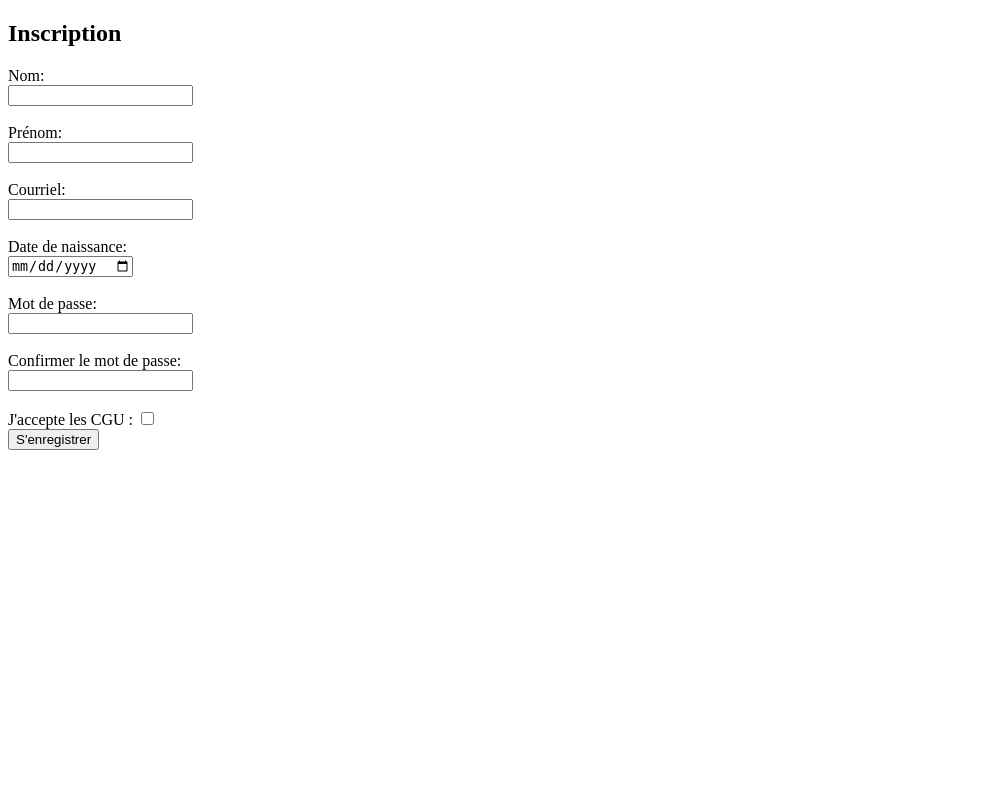
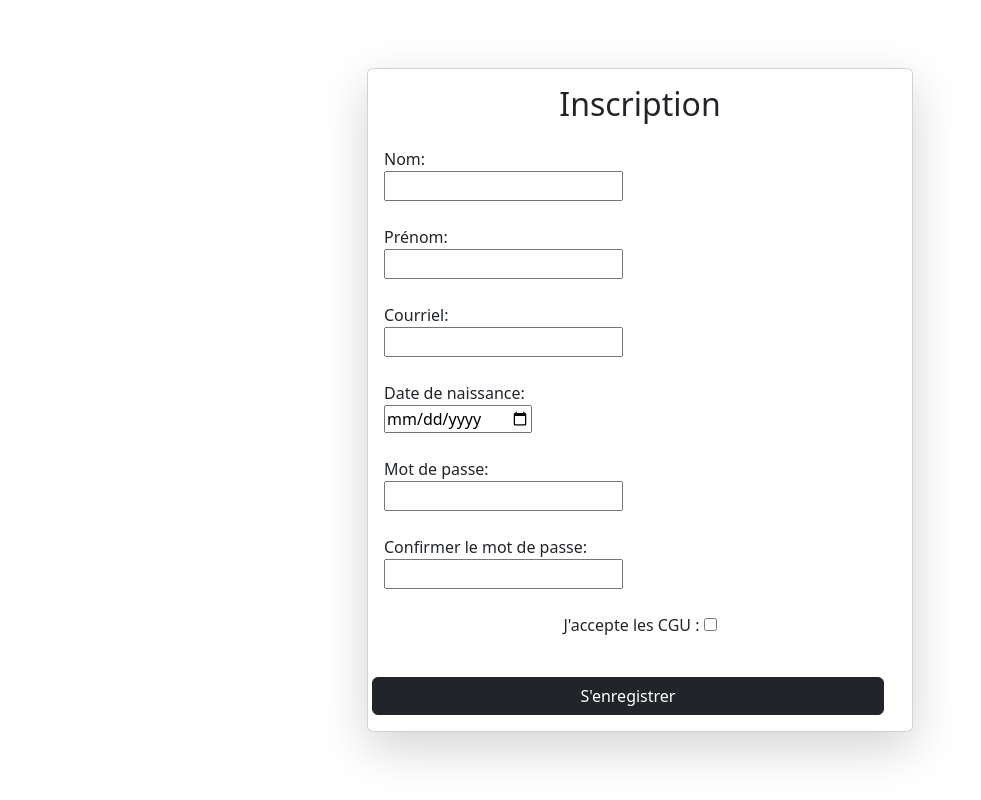
Before and after one commit to rabia0000/afpaform, a PHP site: page /controllers/controller-signup.php in a window 1280 px wide. Shown: the whole page, without its empty margins (0-981 px from the left). Run offline with PHP 8.4, Linux system fonts and the light colour scheme.

Commit message:
ajout du css

```diff
--- a/controllers/controller-signup.php
+++ b/controllers/controller-signup.php
@@ -37,13 +37,10 @@
     }
 
     // Vérification si la case CGU a bien été cocher
-    if (isset($_POST["cgu"]) && $_POST["cgu"] == "on") {
-        // Les CGU ont été acceptées
-        echo "Les CGU ont été acceptées. Traitement du formulaire...";
-        // Ajoutez ici le code pour traiter le formulaire
-    } else {
-        // Les CGU n'ont pas été acceptées
+    if (!isset($_POST["cgu"]) && $_POST["cgu"] == "on") {
+
         $errors['cgu'] = "Veuillez accepter les CGU pour continuer.";
+
     }
 
 
--- a/views/view-signup.php
+++ b/views/view-signup.php
@@ -4,7 +4,21 @@
 <head>
     <meta charset="UTF-8">
     <meta name="viewport" content="width=device-width, initial-scale=1.0">
+    <link href="https://cdn.jsdelivr.net/npm/bootstrap@5.3.2/dist/css/bootstrap.min.css" rel="stylesheet" integrity="sha384-T3c6CoIi6uLrA9TneNEoa7RxnatzjcDSCmG1MXxSR1GAsXEV/Dwwykc2MPK8M2HN" crossorigin="anonymous">
     <title>Document</title>
+    <style>
+        /* Définir la hauteur de la page pour centrer le contenu */
+        html, body {
+            height: 100%;
+        }
+
+        /* Centrer le contenu verticalement */
+        body {
+            display: flex;
+            align-items: center;
+            justify-content: center;
+        }
+    </style>
 </head>
 
 <body>
@@ -12,8 +26,12 @@
     <header>
         <!-- Votre code pour l'en-tête -->
     </header>
-
-    <h2>Inscription</h2>
+<div class="container ">
+    <div class="row justify-content-center align-item-center">
+        <div class="col-md-6 ">
+            <div class="card shadow-lg">
+                <div class="card-body ">
+                    <h2 class="card-title text-center mb-4">Inscription</h2>
 
                     <form action="controller-signup.php" method="POST">
                     <label for="nom">Nom:</label><br>
@@ -63,14 +81,26 @@
                 echo $errors['confirm_password'];
             } ?>
         </span><br><br>
+        <div class = "row">
+        <label for="cgu" class="text-center text-bold">J'accepte les CGU : <input type="checkbox" name="cgu" id="cgu" required></label>
+        <div></div>
 
-        <label for="cgu">J'accepte les CGU :</label>
-    <input type="checkbox" name="cgu" id="cgu" required>
+
+
     <br>
 
-        <input type="submit" value="S'enregistrer">
+
+
+        <div class="row ">
+        <input type="submit" value="S'enregistrer" class="btn btn-dark mt-3 ">
+        </div>
+
     </form>
-
+            </div>
+         </div>
+      </div>
+    </div>
+</div>
 
     <!-- Footer -->
     <footer>
@@ -78,7 +108,7 @@
     </footer>
 
 
-
+    <script src="https://cdn.jsdelivr.net/npm/bootstrap@5.3.2/dist/js/bootstrap.min.js" integrity="sha384-BBtl+eGJRgqQAUMxJ7pMwbEyER4l1g+O15P+16Ep7Q9Q+zqX6gSbd85u4mG4QzX+" crossorigin="anonymous"></script>
 </body>
 
 </html>
```
Also changed, not shown: assets/js/img/style/style.scss (deleted), 1 other file. Lines whose indentation alone changed are shown as unchanged.
